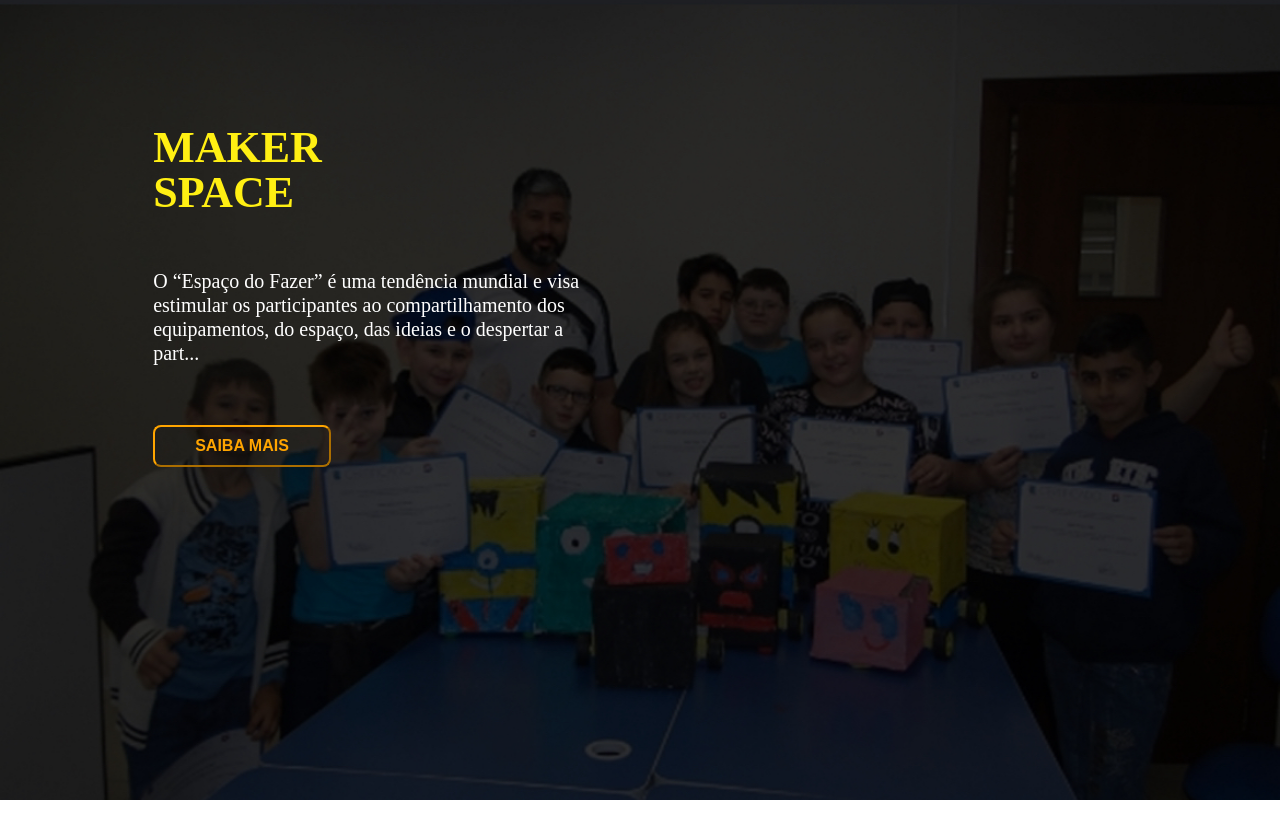
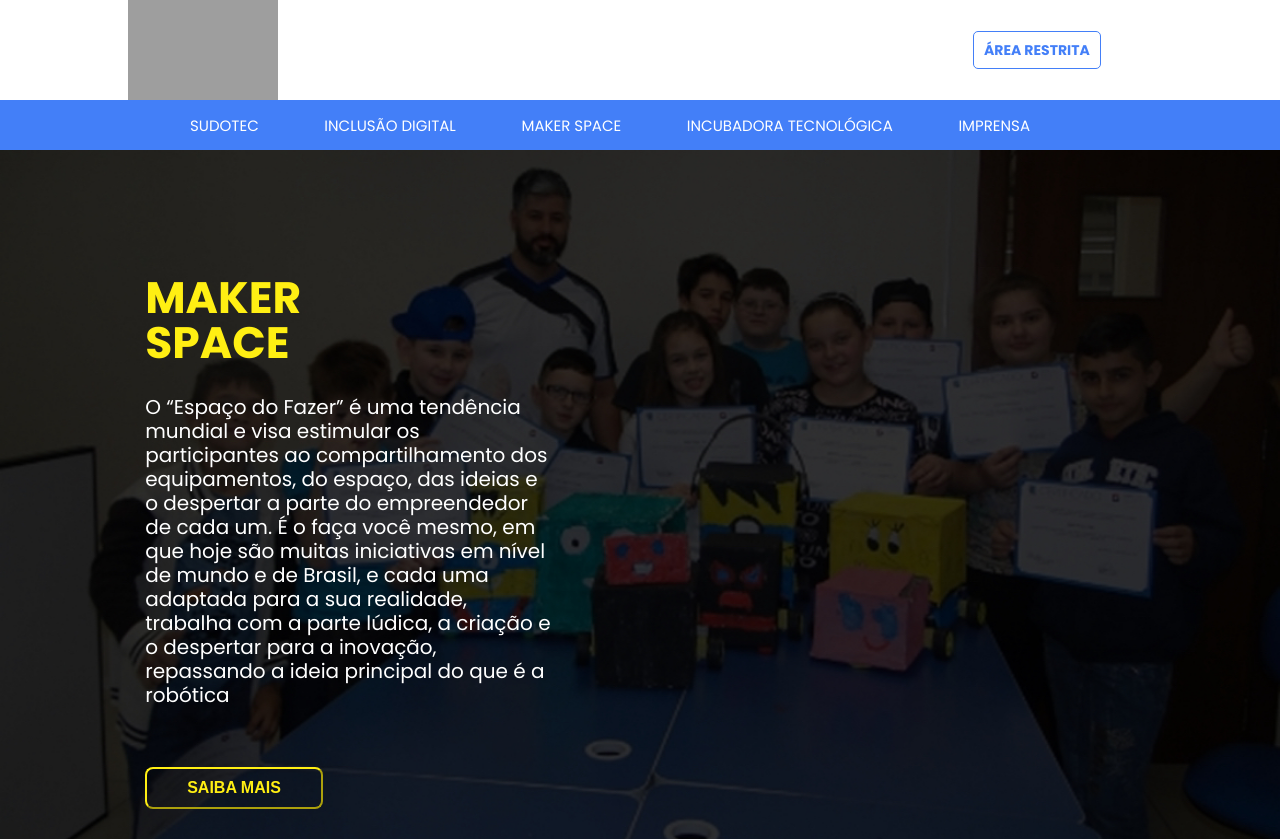
Before and after one commit to enzoguis/Avengers, a plain HTML site: page MAKER.html in a window 1280 px wide. Before the commit the page ends 800 px from the top, so only its background shows below. Drawn offline with Linux system fonts and the light colour scheme; grey boxes are pictures that could not be loaded.

Commit message:
menu em todas as paginas

```diff
--- a/MAKER.html
+++ b/MAKER.html
@@ -2,13 +2,46 @@
 <html lang="pt-br">
 <head>
 <meta charset="UTF-8">
+<link rel="stylesheet" href="menuhome.css">
 <meta name="viewport" content="width=device-width, initial-scale=1.0">
-<title>Atividades alexandre</title>
+<title>Maker Space</title>
 <link rel="stylesheet" href="stylemaker.css">
 </head>
 <body>
-    <h1><br>MAKER<br> SPACE</h1>
-    <p><br>O “Espaço do Fazer” é uma tendência mundial e visa<br> estimular os participantes ao
-         compartilhamento dos<br> equipamentos, do espaço, das ideias e o despertar a <br>part...</p>
-         <button class="botao">SAIBA MAIS</button>
+
+    <div class="header">
+        <img
+          class="imgsudo"
+          src="https://sudotec.org.br/imgs/logomarca.png"
+          alt=""
+        />
+        <p class="numero">(46) 3536-6281</p>
+        <p class="area">ÁREA RESTRITA</p>
+      </div>
+      <div class="menu">
+        <div class="fundo">
+          <a href="Home.html">SUDOTEC</a>
+        </div>
+        <div class="fundo">
+          <a href="atv1e3.html">INCLUSÃO DIGITAL</a>
+        </div>
+        <div class="fundo">
+          <a href="MAKER.html">MAKER SPACE</a>
+        </div>
+
+        <div class="fundo">
+          <a href="">INCUBADORA TECNOLÓGICA</a>
+        </div>
+        <div class="fundo">
+          <a href="atv2.html">IMPRENSA</a>
+        </div>
+      </div>
+
+      <div class="espacamento">
+        <h1><br>MAKER<br> SPACE</h1>
+        <p class="brdocss">O “Espaço do Fazer” é uma tendência mundial e visa estimular os participantes ao compartilhamento dos equipamentos, do espaço, das ideias e o despertar a parte do empreendedor de cada um. É o faça você mesmo, em que hoje são muitas iniciativas em nível de mundo e de Brasil, e cada uma adaptada para a sua realidade, trabalha com a parte lúdica, a criação e o despertar para a inovação, repassando a ideia principal do que é a robótica</p>
+        <button class="botao">SAIBA MAIS</button>
+
+      </div>
+
 </body>
--- a/stylemaker.css
+++ b/stylemaker.css
@@ -1,7 +1,13 @@
+
+
 body{
     background-image: url(img/IMG_9521\ \(2\).PNG);
     background-size: cover;
     background-repeat: no-repeat;
+
+
+}
+.espacamento{
     padding-left: 9%;
 }
 
@@ -13,12 +19,19 @@ h1{
     line-height: 45px;
     margin-bottom: 15px;
     padding-top: 50px;
+    font-family: 'Poppins', sans-serif;
+}
+.brdocss{
+    padding-right: 60%;
+
+
 }
 p{
     line-height: 1.2;
     margin: 30px;
     font-size: 20px;
     color: white;
+    font-family: 'Poppins', sans-serif;
 }
 
 
@@ -29,14 +42,14 @@ p{
     margin: 30px;
     padding: 10px 40px;
     background-color:transparent;
-    color: orange;
+    color: #ffef13;
     border-radius: 8px;
-    border-color:orange;
+    border-color:#ffef13;
     cursor: pointer;
 }
 
 
 .botao:hover {
-    background-color: orange;
+    background-color: #ffef13;
     color: rgb(15, 15, 15);
 }
```
Also changed, not shown: Home.html (+2 -6 lines), atv1e3.html (+4 -8 lines), atv2.html (+3 -7 lines), menuhome.html (+2 -9 lines).
